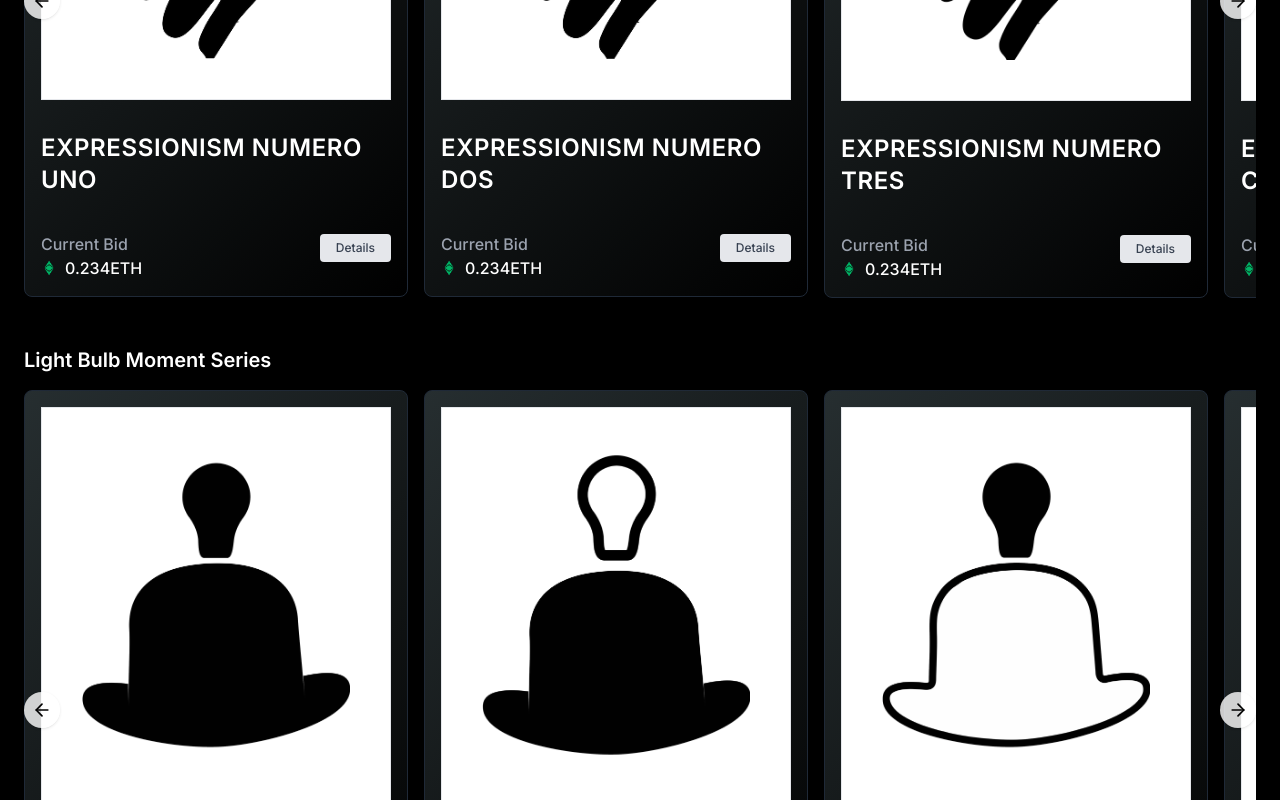
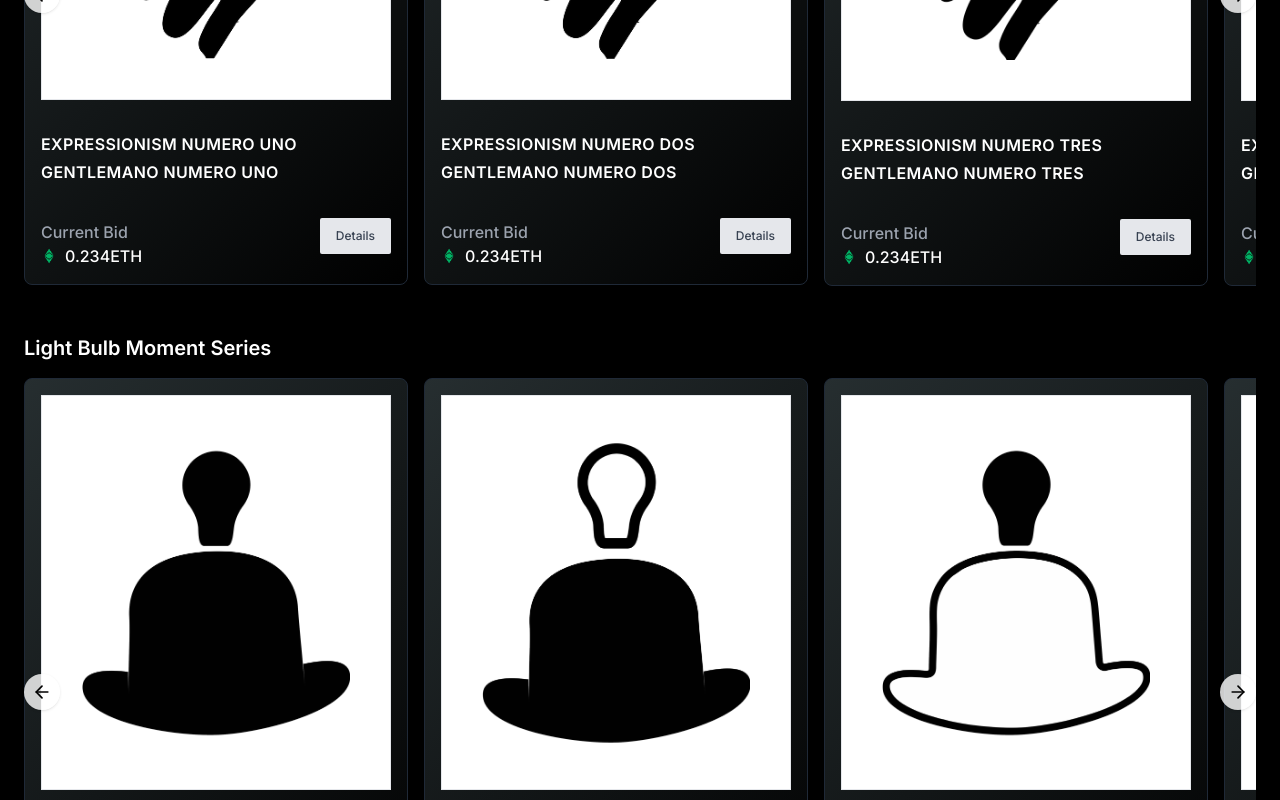
Before and after one commit to Favour-dgreat/Arry-s-NFT-FE, a Next.js app: page /FullSelectionInterface in a window 1280 px wide. Shown: the part 1920-2720 px from the top of the page. Built offline with nearby package versions, Linux system fonts and the light colour scheme.

Commit message:
fix: "ui improvement"

```diff
--- a/components/FullSelectionInterface/Hero.tsx
+++ b/components/FullSelectionInterface/Hero.tsx
@@ -354,7 +354,7 @@ useEffect(() => {
                       <ArrowUp className="rotate-[-90deg] text-black" size={20} />
                     </button>
                     <div className="flex overflow-x-auto space-x-4 pb-4 scrollbar-hide">
-                      {nfts.map((nft: { id: string; image: string; title: string; description: string; price: number; }) => (
+                      {nfts.map((nft: { id: string; image: string; title: string; subtitle: string; description: string; price: number; }) => (
                         <div key={nft.id} className="flex-shrink-0">
                           <div className="w-96 flex flex-col items-center justify-center">
                             <NFTCard item={nft} />
--- a/components/ui/nft-card.tsx
+++ b/components/ui/nft-card.tsx
@@ -9,6 +9,7 @@ type NFTItem = {
   id: string;
   image: string;
   title: string;
+  subtitle: string;
   description: string;
   price: number;
 };
@@ -52,8 +53,11 @@ export function NFTCard({ item }: NFTCardProps) {
         </div>
       </div>
       <div className="p-4 text-left pb-4 flex flex-col gap-1">
-        <h3 className="text-white text-2xl font-semibold uppercase tracking-wide">
+        <h3 className="text-white text-1.5xl font-semibold uppercase tracking-wide">
           {item.title}
+        </h3>
+          <h3 className="text-white text-1.5xl font-semibold uppercase tracking-wide">
+          {item.subtitle}
         </h3>
         <p className="text-gray-400 text-xs mt-1 tracking-wider font-medium">
           {item.description}
@@ -79,8 +83,8 @@ export function NFTCard({ item }: NFTCardProps) {
           </div>
           <button
             className={cn(
-              "px-4 py-1.5 text-xs font-medium transition-colors duration-200",
-              "bg-gray-200 text-gray-700 hover:bg-gray-300 rounded"
+              "px-4 py-2.5 text-xs font-medium transition-colors duration-200",
+              "bg-gray-200 text-gray-700 hover:bg-gray-300 rounded-[2px]"
             )}
           >
             Details
```
